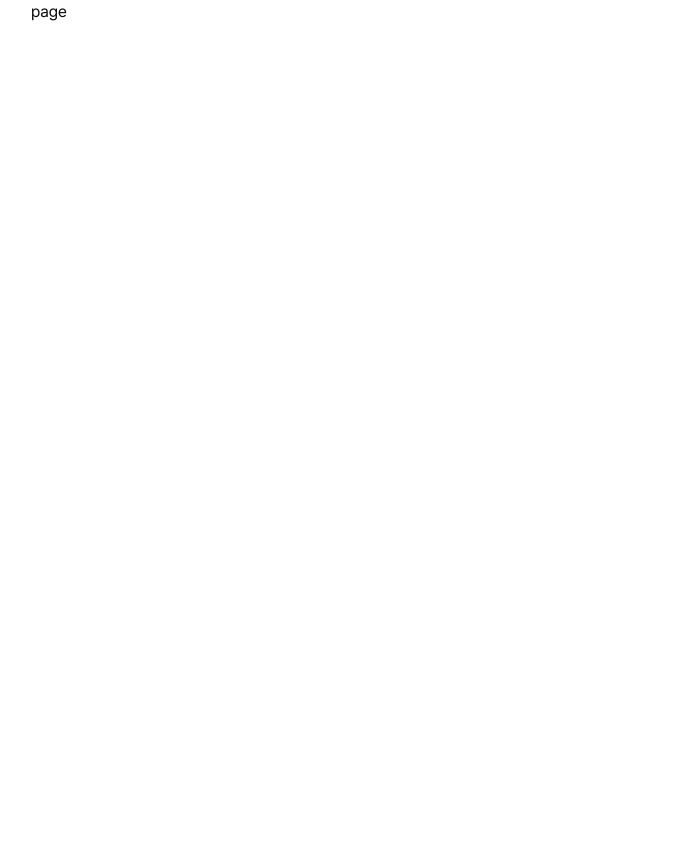
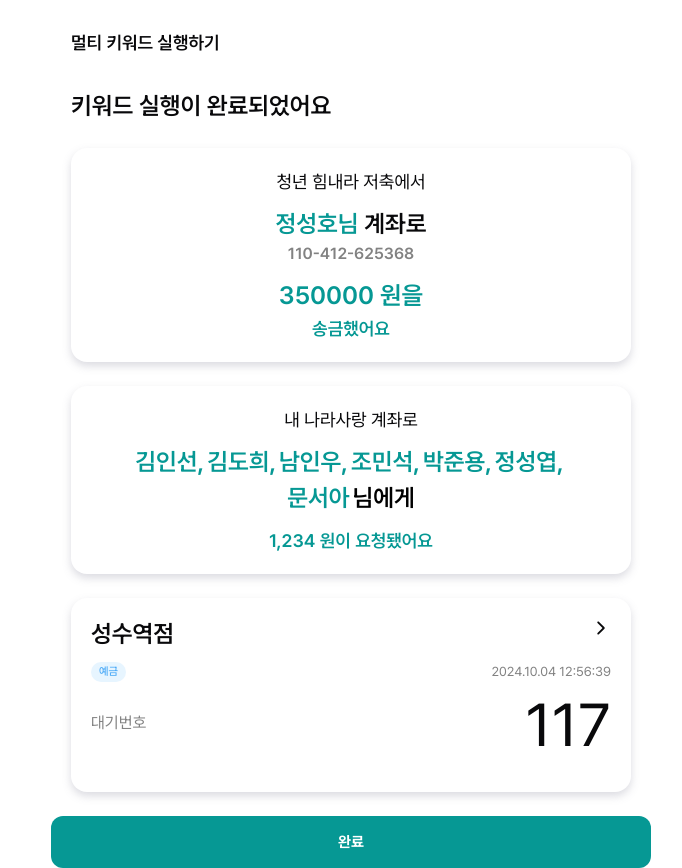
Before and after one commit to KeywordHanaro/KeywordHanaro_FE, a Next.js app: page /multiKeyword/complete in a window 1280 px wide. Shown: the whole page, without its empty margins (289-971 px from the left). Before the commit the page ends 800 px from the top, so only its background shows below. Built offline with nearby package versions, Linux system fonts and the light colour scheme.

Commit message:
[feat] multiKeyword complete

```diff
--- a/app/(routes)/multiKeyword/complete/page.tsx
+++ b/app/(routes)/multiKeyword/complete/page.tsx
@@ -1,5 +1,36 @@
-const page = () => {
-  return <div>page</div>;
-};
+'use client';
 
-export default page;
+import { Button } from '@/components/atoms/Button';
+import Header from '@/components/atoms/Header';
+import MultiKeywordComponent from '@/components/templates/multiKeyword/MultiKeywordComponent';
+import { multiKeywordData } from '@/data/multiKeyword';
+import { useRouter } from 'next/navigation';
+
+export default function MultiKeywordCompletePage() {
+  const router = useRouter();
+
+  return (
+    <div className='flex flex-col h-full p-[20px] gap-[24px]'>
+      <Header
+        text={'멀티 키워드 실행하기'}
+        showActionButton={false}
+        showBackButton={false}
+      />
+      <div className='flex flex-col gap-[24px] px-[20px]'>
+        <div className='text-[24px] font-semibold'>
+          키워드 실행이 완료되었어요
+        </div>
+
+        {multiKeywordData.map((data, idx) => (
+          <div key={idx}>
+            <MultiKeywordComponent data={data} />
+          </div>
+        ))}
+      </div>
+
+      <Button className='w-full' onClick={() => router.push('/')}>
+        완료
+      </Button>
+    </div>
+  );
+}
--- /dev/null
+++ b/components/templates/multiKeyword/MultiKeywordComponent.tsx
@@ -0,0 +1,105 @@
+import ColorChip from '@/components/atoms/ColorChips';
+import {
+  MultiForm,
+  MultiKeyword,
+  MultiTicket,
+  MultiTransfer,
+} from '@/data/multiKeyword';
+import { IoIosArrowForward } from 'react-icons/io';
+
+export default function MultiKeywordComponent({
+  data,
+}: {
+  data: MultiKeyword;
+}) {
+  const isMultiTransfer = (data: MultiKeyword): data is MultiTransfer => {
+    return data.multiKeyword === 'MultiTransfer';
+  };
+
+  const isMultiForm = (data: MultiKeyword): data is MultiForm => {
+    return data.multiKeyword === 'MultiForm';
+  };
+
+  const isMultiTicket = (data: MultiKeyword): data is MultiTicket => {
+    return data.multiKeyword === 'MultiTicket';
+  };
+
+  return (
+    <div className='flex flex-col justify-between p-[20px] w-full h-full rounded-[16px] bg-[#fff]  shadow-[0px_4px_8px_0px_rgba(136,137,157,0.30)]'>
+      {isMultiTransfer(data) && (
+        <div className='flex flex-col items-center justify-center gap-[11px]'>
+          <p className='m text-[18px] font-normal'>
+            {data.accountFrom.accountName}에서
+          </p>
+          <div className='flex flex-col text-center text-[24px] font-semibold'>
+            <div>
+              <span className='text-hanaPrimary'>
+                {data.accountTo.type === 'MyAccount'
+                  ? data.accountTo.accountName
+                  : `${data.accountTo.name}님 `}
+              </span>
+              <span>계좌로</span>
+            </div>
+            <span className='text-subGray text-[16px]'>
+              {data.accountTo.accountNumber}
+            </span>
+          </div>
+          <div className='flex flex-col text-center text-[24px] font-semibold text-hanaPrimary'>
+            <p className='text-[25px]'>{data.amount} 원을</p>
+            <span className='text-[18px] '> 송금했어요</span>
+          </div>
+        </div>
+      )}
+
+      {isMultiForm(data) && (
+        <div className='flex flex-col gap-[11px]'>
+          <div className='flex flex-col items-center justify-center gap-[11px] flex-grow break-keep'>
+            <p className='text-[18px] font-normal'>
+              {data.account.accountName}로
+            </p>
+            <div className='text-[#069894] text-[24px] font-semibold px-[20px] text-center'>
+              {data.members.map((member, idx) =>
+                idx !== data.members.length - 1 ? (
+                  <span key={member.id} className='mr-[3px]'>
+                    {member.name},
+                  </span>
+                ) : (
+                  <span key={member.id}>{member.name}</span>
+                )
+              )}
+              <span className='text-black ml-[3px]'>님에게</span>
+              <p className='text-[18px] text-center mt-[11px]'>
+                {data.amount} 원이 요청됐어요
+              </p>
+            </div>
+          </div>
+        </div>
+      )}
+
+      {isMultiTicket(data) && (
+        <div className='flex flex-col gap-[11px]'>
+          <div className='flex justify-between'>
+            <h1 className='text-[24px] font-semibold leading-8'>
+              {`${data.bankName}점`}{' '}
+            </h1>
+            <IoIosArrowForward className='w-[20px] h-[20px] cursor-pointer' />
+          </div>
+
+          <div className='flex flex-row justify-between items-center h-[23px]'>
+            <ColorChip color='blue'>{data.task}</ColorChip>
+            <p className='text-[13px] text-[#828282]'>
+              {/* {formatTime(data.date)} */}
+              {/* 이 부분 서버에서 받아오자 */}
+              2024.10.04 12:56:39
+            </p>
+          </div>
+
+          <div className='flex flex-row justify-between h-[77px]'>
+            <p className='mt-4 text-[#828282]'>대기번호</p>
+            <h1 className='text-6xl'>{data.waitNumber}</h1>
+          </div>
+        </div>
+      )}
+    </div>
+  );
+}
--- /dev/null
+++ b/data/multiKeyword.ts
@@ -0,0 +1,147 @@
+import { TicketKeyword, TransferAmountKeyword } from './keyword';
+import { FormData } from './settlement';
+import { UseKeywordTransfer } from './transfer';
+
+export const transferData = UseKeywordTransfer[0];
+
+// 받아와야 하는 데이터
+// 송금, 번호표, 정산
+// 이때 송금과 정산은 값이 들어감. --> transferAmount, settlementAmount 형식
+
+// type MultiSettlement = SettlementAmountKeyword & {
+//   formData : FormData
+// }
+
+export type MultiTransfer = TransferAmountKeyword & {
+  multiKeyword: string;
+};
+
+export type MultiForm = FormData & {
+  multiKeyword: string;
+};
+
+export type MultiTicket = TicketKeyword & {
+  waitNumber: number;
+  multiKeyword: string;
+  date: Date; // 서버시간 여기서 넣으면 서버랑 클라이언트 시간 불일치 오류 뜸. 백엔드에서 넣어주는 걸로 바꿔야 함.
+  task: string;
+};
+
+export type MultiKeyword = MultiTransfer | MultiForm | MultiTicket;
+
+// 송금은 다음과 같은 형식
+// {
+//   id: 1,
+//   type: 'transferAmount',
+//   title: '아빠 용돈',
+//   accountFrom: {
+//     type: 'MyAccount',
+//     bankId: 81,
+//     accountNumber: '456-4236-454-11',
+//     accountName: '청년 힘내라 저축',
+//   },
+//   accountTo: {
+//     bankId: 88,
+//     type: 'OthersAccount',
+//     accountNumber: '110-412-625368',
+//     name: '정성호',
+//   },
+//   amount: '350000',
+// },
+
+// 정산은 다음과 같은 형식
+// {
+//   id: 2,
+//   type: 'settlementAmount',
+//   title: '터틀넥즈 정산',
+//   accountFrom: {
+//     type: 'MyAccount',
+//     accountName: '하나패스 자유입출금',
+//     bankId: 81,
+//     accountNumber: '156-5483-111-6854',
+//   },
+//   memberList: [
+//     { id: 1, name: '남인우', phoneNumber: '010-4824-1469' },
+//     { id: 2, name: '박준용', phoneNumber: '010-9110-5864' },
+//     { id: 3, name: '문서아', phoneNumber: '010-1541-2537' },
+//     { id: 4, name: '정성엽', phoneNumber: '010-5392-3797' },
+//     { id: 5, name: '김도희', phoneNumber: '010-4046-7672' },
+//   ],
+//   amount: 30000,
+// },
+
+// export type FormData = {
+//   account: MyAccount;
+//   members: Member[];
+//   category: 'Settlement' | 'Dues';
+//   checkEveryTime: boolean;
+//   amount: string;
+//   keywordName: string;
+// };
+
+//번호표는 다음과 같은 형식. 대기 번호는 뽑는 순간 정해져야하는데.. 백엔드에서 처리해야할듯?
+// {
+//   id: 3,
+//   type: 'ticket',
+//   title: '성수점 번호표',
+//   bankName: '성수점',
+//   waitNumber: 117
+// },
+
+// ================================================
+
+export const multiKeywordData: MultiKeyword[] = [
+  {
+    id: 1,
+    type: 'transferAmount',
+    title: '아빠 용돈',
+    accountFrom: {
+      type: 'MyAccount',
+      bankId: 81,
+      accountNumber: '456-4236-454-11',
+      accountName: '청년 힘내라 저축',
+    },
+    accountTo: {
+      bankId: 88,
+      type: 'OthersAccount',
+      accountNumber: '110-412-625368',
+      name: '정성호',
+    },
+    amount: '350000',
+    multiKeyword: 'MultiTransfer',
+  },
+
+  {
+    account: {
+      accountName: '내 나라사랑 계좌',
+      bankId: 111,
+      accountNumber: '123-4567-2221',
+      type: 'MyAccount',
+    },
+    members: [
+      { id: 1, name: '김인선', phoneNumber: '010-4824-1469' },
+      { id: 2, name: '김도희', phoneNumber: '010-9110-5864' },
+      { id: 3, name: '남인우', phoneNumber: '010-1541-2537' },
+      { id: 4, name: '조민석', phoneNumber: '010-5392-3797' },
+      { id: 5, name: '박준용', phoneNumber: '010-4046-7672' },
+      { id: 6, name: '정성엽', phoneNumber: '010-4046-7672' },
+      { id: 7, name: '문서아', phoneNumber: '010-4046-7672' },
+    ],
+    category: 'Settlement',
+    checkEveryTime: false,
+    amount: '1,234',
+    keywordName: 'test',
+    multiKeyword: 'MultiForm',
+  },
+
+  {
+    id: 4,
+    type: 'ticket',
+    title: '성수점 번호표',
+    bankName: '성수역',
+    waitNumber: 117,
+    multiKeyword: 'MultiTicket',
+    date: new Date(),
+    task: '예금',
+  },
+];
```
